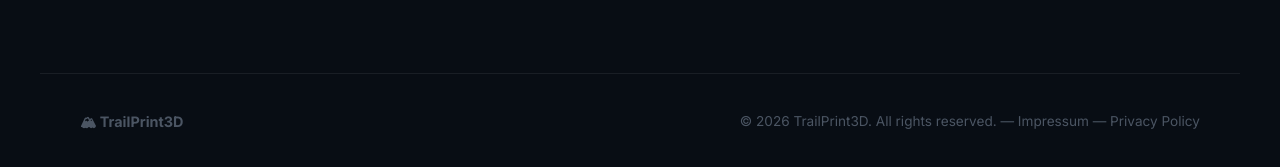
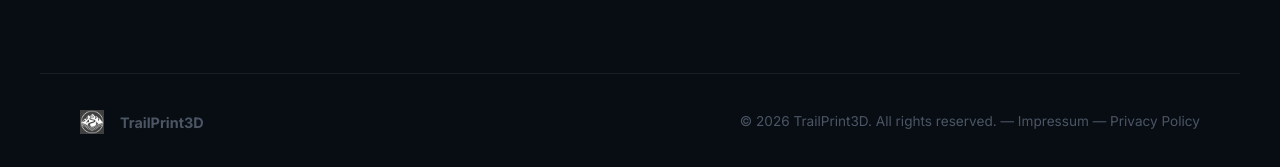
Before and after one commit to EmGi96/TrailPrint3D_web, a Jekyll site: the page built from index.html, in a window 1280 px wide and 900 px high, scrolled down 3958 px. Shown: the part 730-897 px from the top of the window. Built offline with Jekyll 4.4.1, drawn with Linux system fonts in a browser that asks for light colours.

Commit message:
Replace footer emoji logo with TP3D_logo.png
Co-Authored-By: Claude Sonnet 4.6 <noreply@anthropic.com>

```diff
--- a/_layouts/default.html
+++ b/_layouts/default.html
@@ -66,7 +66,7 @@
     <!-- ── Footer ───────────────────────────────────────── -->
     <footer>
         <div class="footer-inner">
-            <div class="footer-logo">🏔 TrailPrint3D</div>
+            <div class="footer-logo"><img src="/images/TP3D_logo.png" alt="TrailPrint3D logo" style="height:24px;vertical-align:middle;margin-right:8px;">TrailPrint3D</div>
             <p class="footer-copy">&copy; 2026 TrailPrint3D. All rights reserved. &mdash; <a href="impressum.html" class="footer-legal">Impressum</a> &mdash; <a href="privacy-policy.html" class="footer-legal">Privacy Policy</a></p>
         </div>
     </footer>
```
